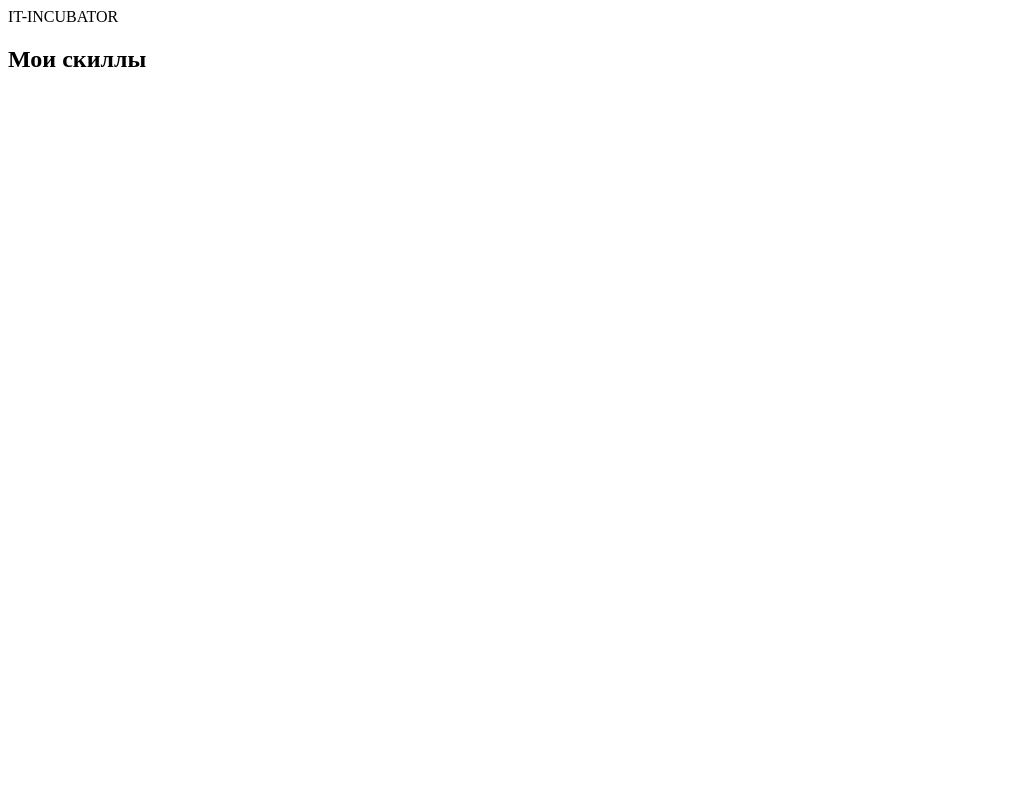
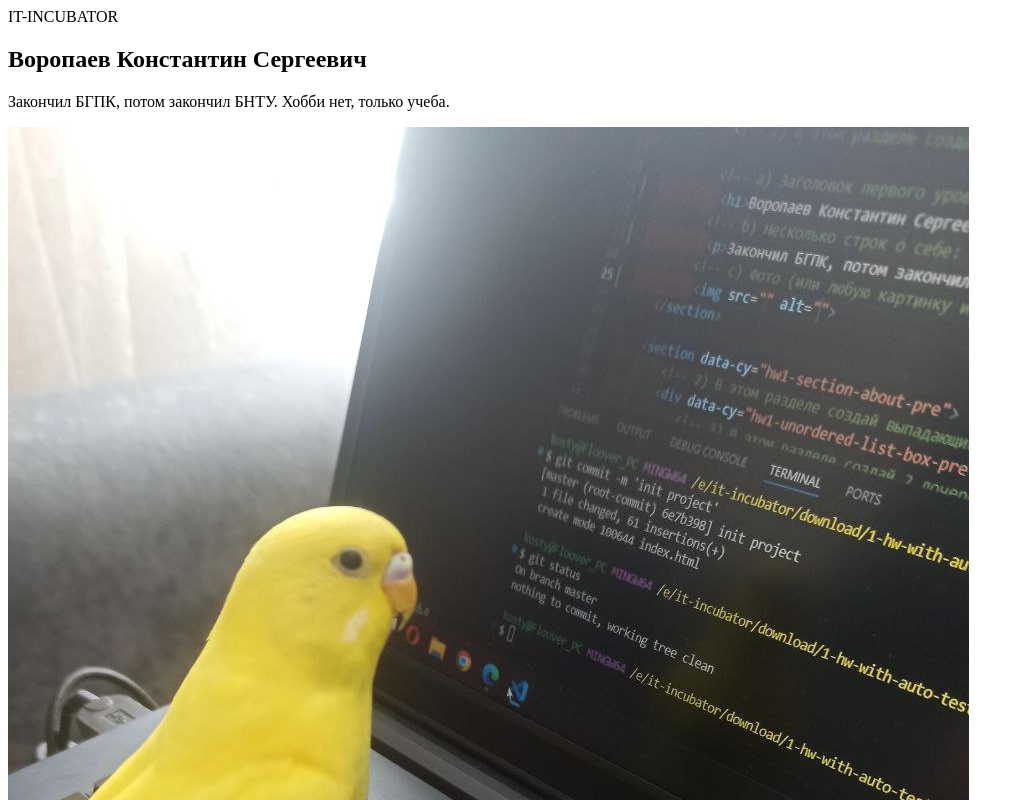
Before and after one commit to Kostya411/1-hw-with-auto-test-html-css-main, a plain HTML site: page index.html in a window 1280 px wide. Shown: the top 800 px of the page, without its empty margins (0-1024 px from the left). Drawn offline with Linux system fonts and the light colour scheme.

Commit message:
complete task 1

```diff
--- a/index.html
+++ b/index.html
@@ -18,8 +18,11 @@
         <!-- 1) В этом разделе создай 3 дочерних элемента: -->
 
         <!-- a) Заголовок первого уровня со своим ФИО -->
+         <h1>Воропаев Константин Сергеевич</h1>
         <!-- b) Несколько строк о себе: где учишься или работаешь, хобби, увлечения. Используй тег для абзаца. Длина строки должна быть больше 50-ти симвов (пробелы и др знаки припинания тоже считаются символом) -->
+         <p>Закончил БГПК, потом закончил БНТУ. Хобби нет, только учеба.</p>
         <!-- c) Фото (или любую картинку из интернета). Не забудь добавить описание на случай, если изображение не загрузится -->
+         <img src="./image/photo_2025-06-21_13-07-45.jpg" alt="">
     </section>
 
     <section data-cy="hw1-section-about-pre">
```
Also changed, not shown: image/photo_2025-06-21_13-07-45.jpg (added).
